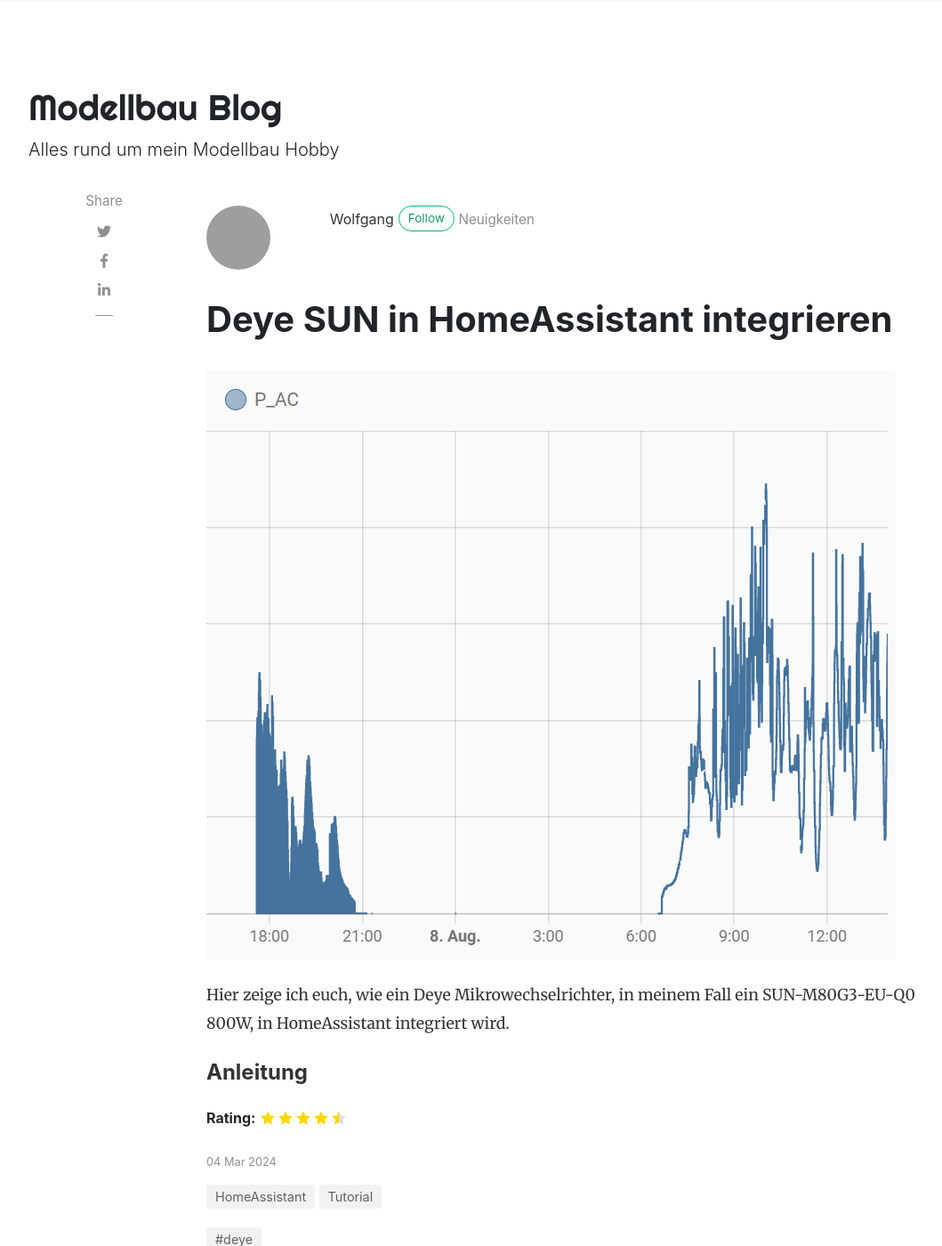
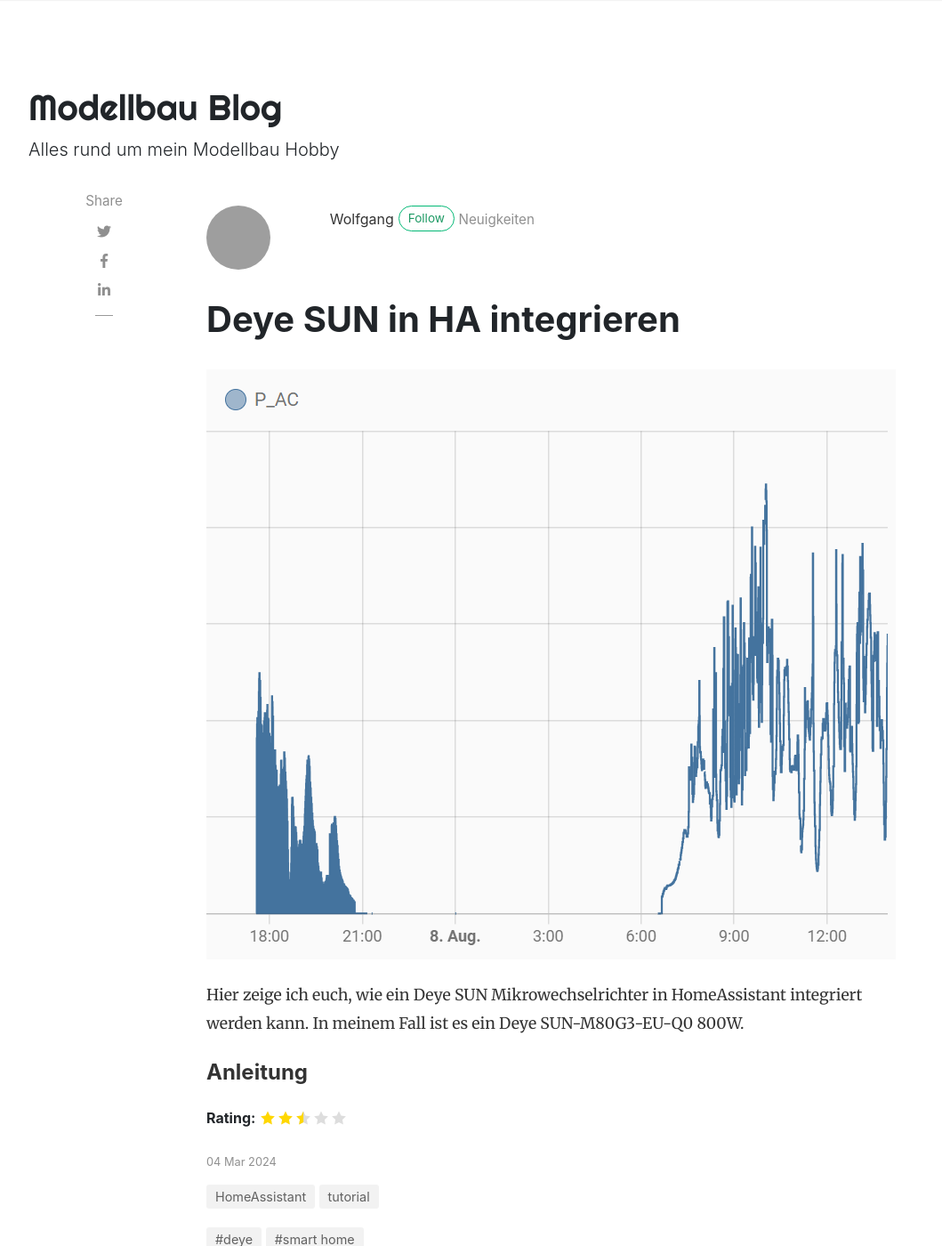
Before and after one commit to DonKracho/Modellbau, a Jekyll site: the page built from _posts/2024-03-04-add-deye-to-ha.md, in a window 1280 px wide and 1400 px high. Shown: the whole window at 89% size, without its empty margins (53-1112 px from the left). Built offline with Jekyll 4.4.1, drawn with Linux system fonts in a browser that asks for light colours; nearby versions of some CDN libraries; comment, search, counter and statistics services are not loaded; some of the changed text lies outside the part shown; grey boxes are pictures that could not be loaded.

Commit message:
updated deye post

```diff
--- a/_posts/2024-03-04-add-deye-to-ha.md
+++ b/_posts/2024-03-04-add-deye-to-ha.md
@@ -1,16 +1,16 @@
 ---
 layout: post
-title:  "Deye SUN in HomeAssistant integrieren"
+title:  "Deye SUN in HA integrieren"
 author: wolf
-categories: [ HomeAssistant, Tutorial ]
-tags: [deye]
+categories: [ HomeAssistant, tutorial ]
+tags: [ deye, smart home ]
 image: "power oscillating.png"
 description: "So wird der Deye Mikrowechselrichter SUN-M80G3-EU-Q0 800W in HomeAssistant integriert."
 featured: false
-hidden: true
-rating: 4.5
+hidden: false
+rating: 2.5
 ---
 
-Hier zeige ich euch, wie ein Deye Mikrowechselrichter, in meinem Fall ein SUN-M80G3-EU-Q0 800W, in HomeAssistant integriert wird.
+Hier zeige ich euch, wie ein Deye SUN Mikrowechselrichter in HomeAssistant integriert werden kann. In meinem Fall ist es ein Deye SUN-M80G3-EU-Q0 800W.
 
 #### Anleitung
```
